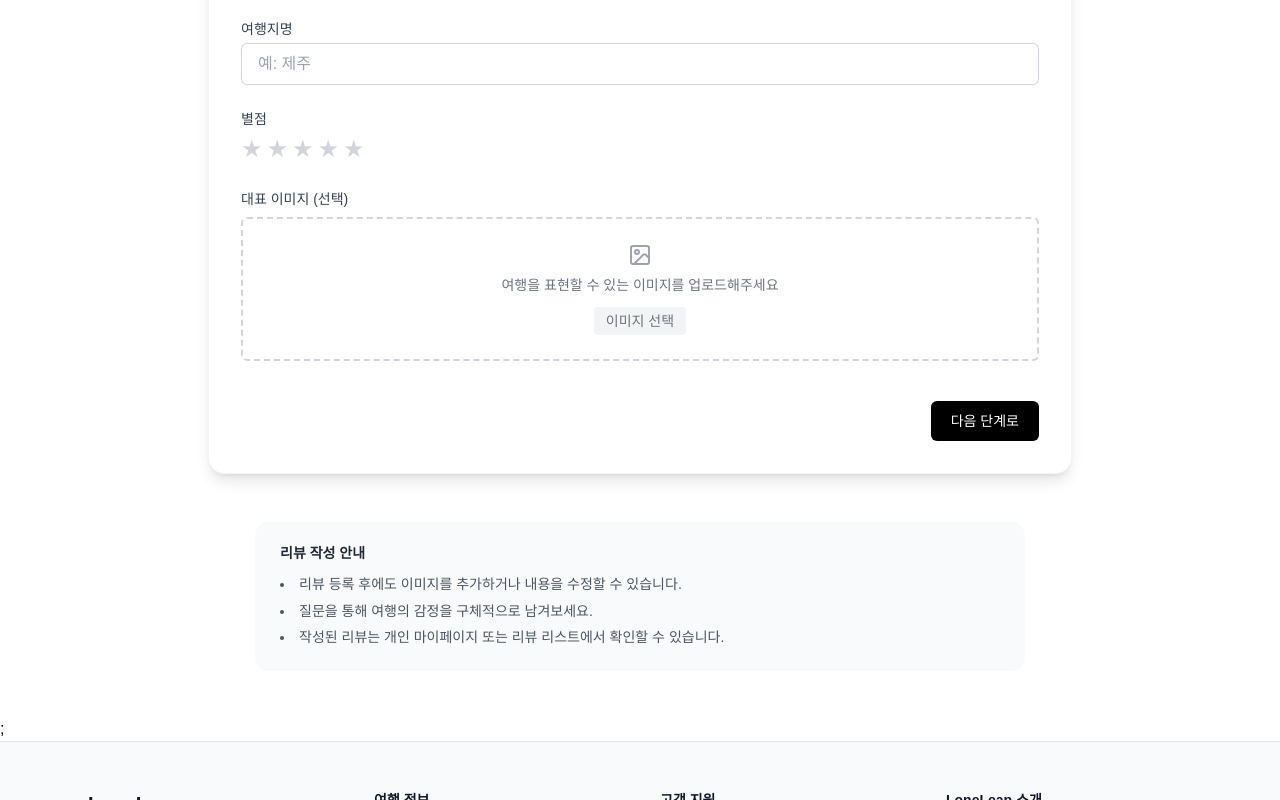
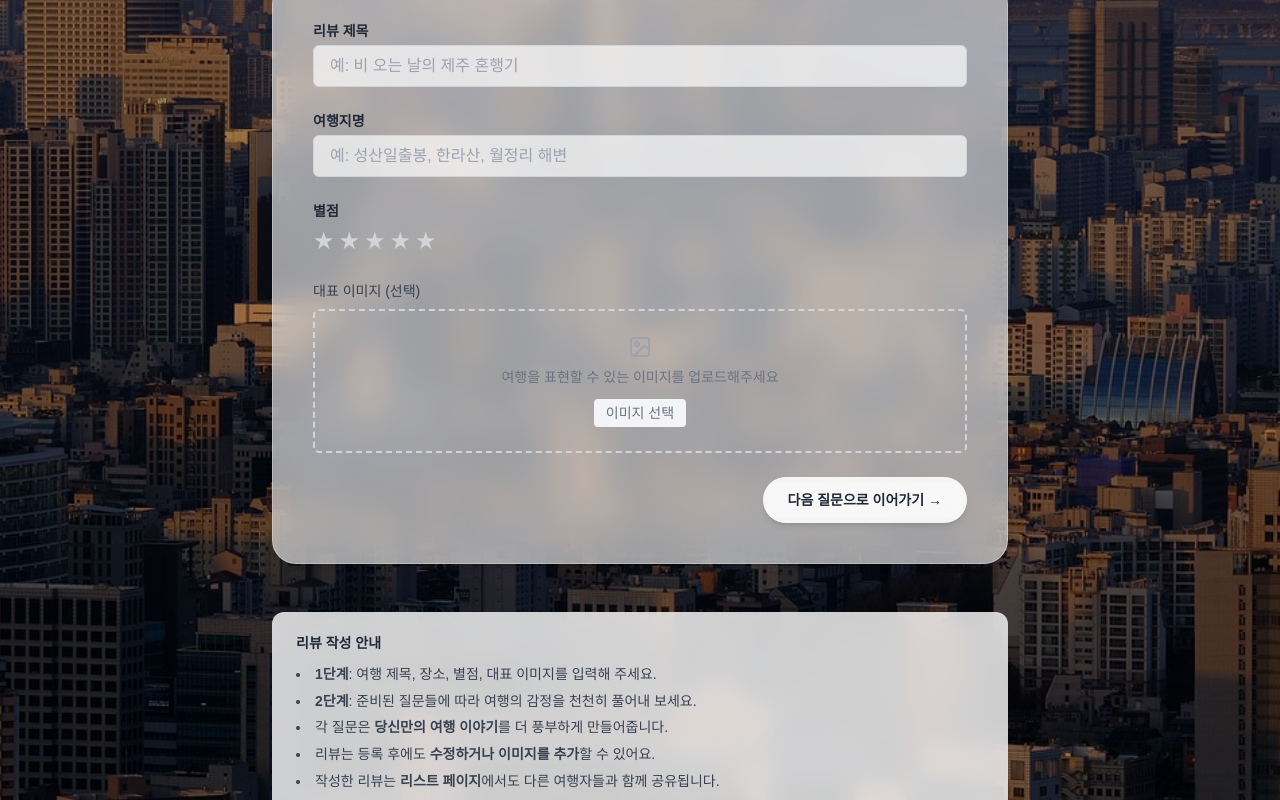
Before and after one commit to devyuu08/loneleap, a React (Vite) app: page /reviews/create in a window 1280 px wide. Shown: the part 320-1120 px from the top of the page. Built offline with nearby package versions, Linux system fonts and the light colour scheme; no server answers; the database is empty; sample sign-in values are in the browser's storage; a web font is replaced by a local one.

Commit message:
feat: 리뷰 작성 폼 인터뷰형 구조 및 디자인 전면 개편

```diff
--- /dev/null
+++ b/src/components/common/ErrorMessage.jsx
@@ -0,0 +1,5 @@
+export default function ErrorMessage({ message }) {
+  if (!message) return null;
+
+  return <p className="text-sm text-gray-600 mt-1">{message}</p>;
+}
--- a/src/components/review/InterviewAnswerForm.jsx
+++ b/src/components/review/InterviewAnswerForm.jsx
@@ -1,3 +1,5 @@
+import ErrorMessage from "components/common/ErrorMessage";
+
 export default function InterviewAnswerForm({
   questions,
   answers,
@@ -8,19 +10,19 @@ export default function InterviewAnswerForm({
     <div className="space-y-10">
       {questions.map((q) => (
         <div key={q.id}>
-          <h3 className="text-lg font-medium mb-2">Q. {q.text}</h3>
+          <h3 className="text-base font-semibold text-gray-800 mb-2">
+            Q. {q.text}
+          </h3>
           <textarea
             rows={4}
-            className={`w-full border ${
-              errors[q.id] ? "border-red-500" : "border-gray-300"
-            } rounded-md px-4 py-2 placeholder-gray-400 focus:outline-none focus:ring-1 focus:ring-black`}
+            className={`w-full bg-white/70 border ${
+              errors[q.id] ? "border-gray-700" : "border-gray-300"
+            } rounded-md px-4 py-2 placeholder:text-gray-400 text-gray-800 focus:outline-none focus:ring-1 focus:ring-gray-700`}
             value={answers[q.id] || ""}
             onChange={(e) => onChange(q.id, e.target.value)}
             placeholder="답변을 작성해주세요."
           />
-          {errors[q.id] && (
-            <p className="text-sm text-red-500 mt-1">{errors[q.id]}</p>
-          )}
+          <ErrorMessage message={errors[q.id]} />
         </div>
       ))}
     </div>
--- a/src/components/review/ReviewForm.jsx
+++ b/src/components/review/ReviewForm.jsx
@@ -1,10 +1,11 @@
-import { useState, useMemo, useCallback } from "react";
+import { useState, useCallback } from "react";
 import { useNavigate } from "react-router-dom";
 import RatingInput from "./RatingInput";
 import ImageUploader from "components/common/ImageUploader";
 import InterviewAnswerForm from "components/review/InterviewAnswerForm";
 import useAddReview from "services/queries/review/useAddReview";
 import { FIXED_QUESTIONS, RANDOM_QUESTIONS } from "data/interviewQuestions";
+import ErrorMessage from "components/common/ErrorMessage";
 
 export default function ReviewForm() {
   const [step, setStep] = useState(1);
@@ -81,78 +82,81 @@ export default function ReviewForm() {
   );
 
   return (
-    <section className="max-w-4xl mx-auto px-4 py-12">
-      <div className="text-center mb-10">
-        <h2 className="text-3xl font-semibold text-gray-900">
+    <section
+      className="relative min-h-screen bg-cover bg-center bg-no-repeat"
+      style={{ backgroundImage: "url('/images/review-form-bg.jpg')" }}
+    >
+      {/* 어두운 오버레이 */}
+      <div className="absolute inset-0 bg-black/40" />
+
+      {/* 내용 전체 */}
+      <div className="relative z-10 max-w-3xl mx-auto px-4 py-20 text-white">
+        {/* 헤더 문구 */}
+        <h2 className="text-4xl font-extrabold text-center bg-gradient-to-r from-white/90 to-gray-300 bg-clip-text text-transparent drop-shadow-sm">
           혼자 떠난 그 순간, 당신의 이야기로 남겨보세요
         </h2>
-        <p className="text-sm text-gray-600 mt-2">
-          낯선 도시, 익숙하지 않은 거리, 홀로 마주한 풍경과 감정을 기록해보세요
+        <p className="text-md mt-4 text-white/80 text-center leading-relaxed">
+          낯선 도시, 익숙하지 않은 거리.
+          <br />
+          홀로 마주한 풍경과 감정을 천천히 풀어보세요.
         </p>
-      </div>
 
+        {/* 폼 */}
+        <div className="mt-10">
           {step === 1 && (
-        <form className="space-y-6 bg-white p-8 rounded-2xl shadow-lg border border-gray-100">
+            <form className="mt-12 space-y-6 bg-white/60 backdrop-blur-lg p-10 rounded-3xl shadow-md border border-white/30 text-gray-800">
               {/* 제목 */}
               <div>
-            <label className="block text-sm font-medium text-gray-700 mb-1">
+                <label className="block text-sm font-semibold mb-1">
                   리뷰 제목
                 </label>
                 <input
                   type="text"
                   value={title}
                   onChange={(e) => setTitle(e.target.value)}
-              placeholder="예: 제주도 혼행 후기"
-              className={`w-full border ${
-                errors.title ? "border-red-500" : "border-gray-300"
-              } rounded-md px-4 py-2 placeholder-gray-400 focus:outline-none focus:ring-1 focus:ring-black`}
+                  placeholder="예: 비 오는 날의 제주 혼행기"
+                  className={`w-full bg-white/70 border ${
+                    errors.title ? "border-gray-700" : "border-gray-300"
+                  } rounded-md px-4 py-2 placeholder:text-gray-400 focus:outline-none focus:ring-1 focus:ring-gray-700`}
                 />
-            {errors.title && (
-              <p className="text-sm text-red-500 mt-1">{errors.title}</p>
-            )}
+                <ErrorMessage message={errors.title} />
               </div>
 
               {/* 여행지명 */}
               <div>
-            <label className="block text-sm font-medium text-gray-700 mb-1">
+                <label className="block text-sm font-semibold mb-1">
                   여행지명
                 </label>
                 <input
                   type="text"
                   value={destination}
                   onChange={(e) => setDestination(e.target.value)}
-              placeholder="예: 제주"
-              className={`w-full border ${
-                errors.destination ? "border-red-500" : "border-gray-300"
-              } rounded-md px-4 py-2 placeholder-gray-400 focus:outline-none focus:ring-1 focus:ring-black`}
+                  placeholder="예: 성산일출봉, 한라산, 월정리 해변"
+                  className={`w-full bg-white/70 border ${
+                    errors.destination ? "border-gray-700" : "border-gray-300"
+                  } rounded-md px-4 py-2 placeholder:text-gray-400 focus:outline-none focus:ring-1 focus:ring-gray-700`}
                 />
-            {errors.destination && (
-              <p className="text-sm text-red-500 mt-1">{errors.destination}</p>
-            )}
+                <ErrorMessage message={errors.destination} />
               </div>
 
               {/* 별점 */}
               <div>
-            <label className="block text-sm font-medium text-gray-700 mb-1">
-              별점
-            </label>
+                <label className="block text-sm font-semibold mb-1">별점</label>
                 <RatingInput value={rating} onChange={setRating} />
-            {errors.rating && (
-              <p className="text-sm text-red-500 mt-1">{errors.rating}</p>
-            )}
+                <ErrorMessage message={errors.rating} />
               </div>
 
-          {/* 이미지 업로드 */}
+              {/* 이미지 업로더 */}
               <ImageUploader imageFile={image} onChange={setImage} />
 
               {/* 다음 단계 버튼 */}
-          <div className="flex justify-end gap-3 pt-4">
+              <div className="flex justify-end">
                 <button
                   type="button"
                   onClick={handleNextStep}
-              className="px-5 py-2.5 text-sm rounded-md bg-black text-white hover:bg-gray-900"
+                  className="px-6 py-3 text-sm font-semibold rounded-full bg-white/80 text-gray-800 shadow-md hover:shadow-xl hover:bg-white transition-all backdrop-blur-sm border border-white/30"
                 >
-              다음 단계로
+                  다음 질문으로 이어가기 →
                 </button>
               </div>
             </form>
@@ -161,7 +165,7 @@ export default function ReviewForm() {
           {step === 2 && (
             <form
               onSubmit={handleSubmit}
-          className="space-y-10 bg-white p-8 rounded-2xl shadow-lg border border-gray-100"
+              className="space-y-10 bg-white/80 backdrop-blur-md p-8 rounded-2xl shadow-lg border border-gray-200 text-gray-800"
             >
               <h2 className="text-2xl font-semibold text-center">
                 여행에 대한 질문에 답해주세요
@@ -178,16 +182,16 @@ export default function ReviewForm() {
                 <button
                   type="button"
                   onClick={() => setStep(1)}
-              className="px-5 py-2.5 text-sm rounded-md bg-gray-100 text-gray-800 hover:bg-gray-200"
+                  className="px-6 py-3 text-sm font-semibold rounded-full bg-white/70 text-gray-800 shadow-md hover:shadow-xl hover:bg-white transition-all backdrop-blur-sm border border-white/30"
                 >
-              이전 단계로
+                  ← 이전 단계로 돌아가기
                 </button>
                 <button
                   type="submit"
                   disabled={isLoading}
-              className="px-5 py-2.5 text-sm rounded-md bg-black text-white hover:bg-gray-900 disabled:opacity-50"
+                  className="px-6 py-3 text-sm font-semibold rounded-full bg-black/80 text-white shadow-md hover:shadow-xl hover:bg-black disabled:opacity-40 transition-all backdrop-blur-sm"
                 >
-              {isLoading ? "등록 중..." : "리뷰 등록"}
+                  {isLoading ? "등록 중..." : "리뷰 등록 완료"}
                 </button>
               </div>
 
@@ -199,18 +203,33 @@ export default function ReviewForm() {
             </form>
           )}
 
-      <div className="mt-12 max-w-3xl mx-auto bg-gray-50 text-sm text-gray-600 px-6 py-5 rounded-xl shadow-sm leading-relaxed">
+          {/* 안내 박스 */}
+          <div className="mt-12 bg-white/80 backdrop-blur-md text-sm text-gray-700 px-6 py-5 rounded-xl shadow-sm leading-relaxed">
             <p className="font-semibold text-gray-800 mb-2">리뷰 작성 안내</p>
-        <ul className="list-disc list-inside space-y-1">
+            <ul className="list-disc list-inside space-y-1 leading-relaxed">
               <li>
-            리뷰 등록 후에도 이미지를 추가하거나 내용을 수정할 수 있습니다.
+                <strong>1단계</strong>: 여행 제목, 장소, 별점, 대표 이미지를
+                입력해 주세요.
               </li>
-          <li>질문을 통해 여행의 감정을 구체적으로 남겨보세요.</li>
               <li>
-            작성된 리뷰는 개인 마이페이지 또는 리뷰 리스트에서 확인할 수
-            있습니다.
+                <strong>2단계</strong>: 준비된 질문들에 따라 여행의 감정을
+                천천히 풀어내 보세요.
+              </li>
+              <li>
+                각 질문은 <strong>당신만의 여행 이야기</strong>를 더 풍부하게
+                만들어줍니다.
+              </li>
+              <li>
+                리뷰는 등록 후에도 <strong>수정하거나 이미지를 추가</strong>할
+                수 있어요.
+              </li>
+              <li>
+                작성한 리뷰는 <strong>리스트 페이지</strong>에서도 다른
+                여행자들과 함께 공유됩니다.
               </li>
             </ul>
+          </div>
+        </div>
       </div>
     </section>
   );
--- a/src/pages/review/Create.jsx
+++ b/src/pages/review/Create.jsx
@@ -3,7 +3,7 @@ import ReviewForm from "components/review/ReviewForm";
 export default function CreateReviewPage() {
   return (
     <div className="pt-16">
-      <ReviewForm />;
+      <ReviewForm />
     </div>
   );
 }
```
Also changed, not shown: public/images/review-form-bg.jpg (added). Lines whose indentation alone changed are shown as unchanged.
